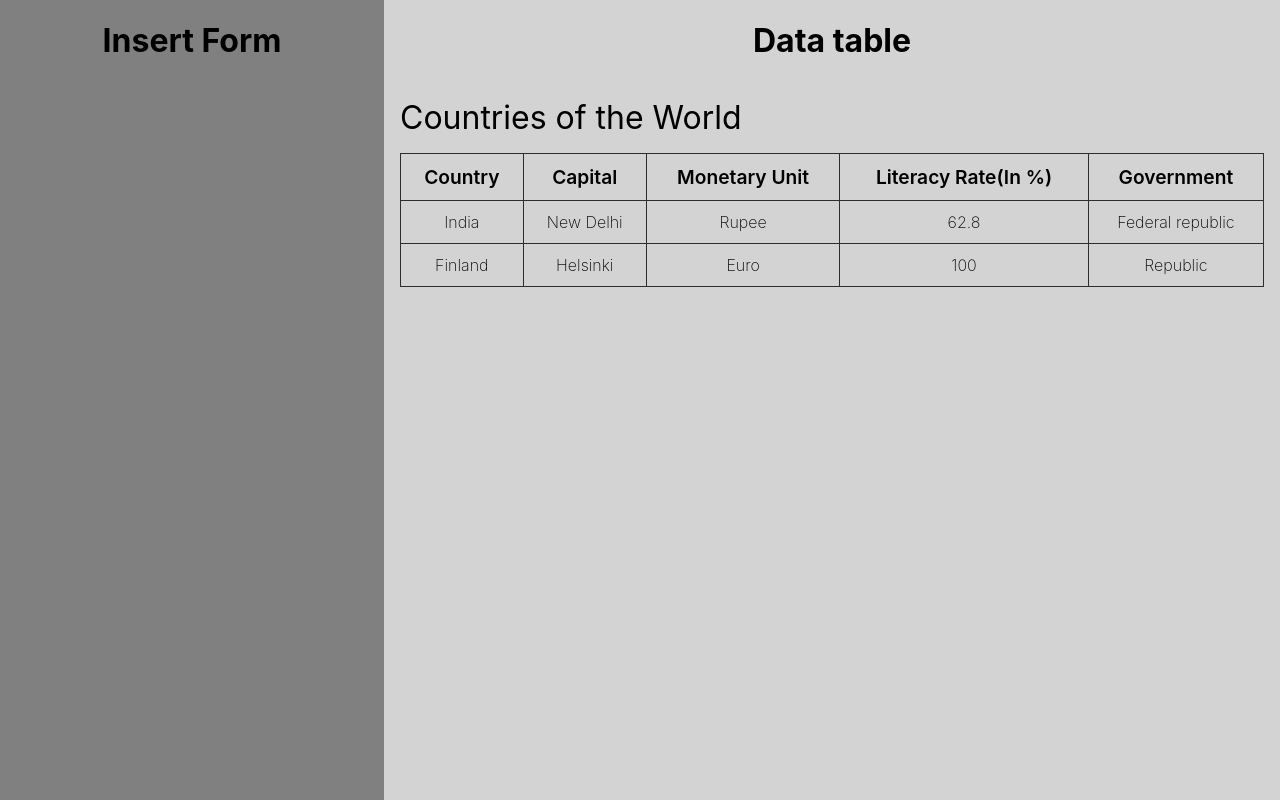
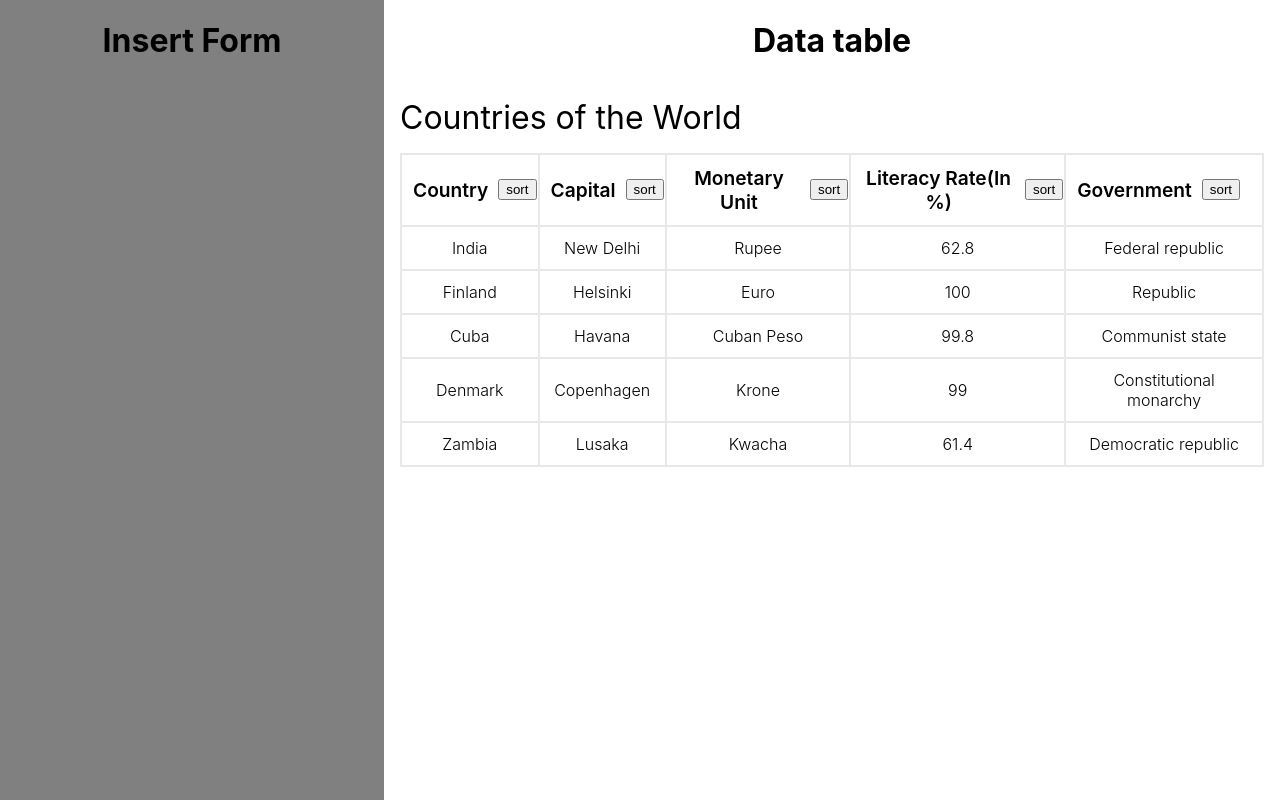
Before and after one commit to guna32/table, a React (Create React App) app in the folder data-table/: page / in a window 1280 px wide. Built offline with nearby package versions, Linux system fonts and the light colour scheme.

Commit message:
refactor
test case for sorting added

```diff
--- a/data-table/src/App.js
+++ b/data-table/src/App.js
@@ -10,7 +10,7 @@ function App() {
       <div style={{ background: "gray", width: "30%" }}>
         <h1>Insert Form</h1>
       </div>
-      <div style={{ background: "lightgray", width: "70%" }}>
+      <div style={{ background: "", width: "70%" }}>
         <h1>Data table</h1>
         <Table data={tableData.data} title={tableData.title}></Table>
       </div>
--- a/data-table/src/components/data-table/index.js
+++ b/data-table/src/components/data-table/index.js
@@ -1,5 +1,6 @@
-import React, { useState } from "react";
-import { TableCell, Title, TW } from "./style";
+import React, { useState, useEffect } from "react";
+import { TableCell, Title, TW, TableHeaderWrap } from "./style";
+import { sortObject } from "../../utils/commonUtils";
 
 const Table = ({ data, title }) => {
   return (
@@ -11,18 +12,36 @@ const Table = ({ data, title }) => {
 };
 
 const RawTable = ({ data }) => {
-  const tHeaders = Object.keys(data[0]);
+  const [tableData, setTableData] = useState(data);
+  const [count, setCount] = useState(0);
+  const tHeaders = Object.keys(tableData[0]); //fetch headers
+
+  const handleSort = key => {
+    setCount(count + 1);
+    setTableData(sortObject("ASC", key, tableData));
+  };
+  //update table on sort
+  useEffect(() => {}, [count]);
+
   return (
     <table>
       <tbody>
         <tr>
           {tHeaders.map(th => (
             <td key={JSON.stringify(th)}>
-              <TableCell cellType="header">{th}</TableCell>
+              <TableHeaderWrap>
+                <TableCell cellType="header">{th}</TableCell>
+                <button
+                  style={{ height: "60%" }}
+                  onClick={() => handleSort(th)}
+                >
+                  sort
+                </button>
+              </TableHeaderWrap>
             </td>
           ))}
         </tr>
-        {data.map(tr => (
+        {tableData.map(tr => (
           <tr key={JSON.stringify(tr)}>
             {tHeaders.map(th => (
               <td key={JSON.stringify(th)}>
--- a/data-table/src/components/data-table/style.js
+++ b/data-table/src/components/data-table/style.js
@@ -4,7 +4,7 @@ export const TableCell = styled.div`
   ${props =>
     props.cellType === "header"
       ? { fontSize: "1.2rem", fontWeight: "600", textTransform: "capitalize" }
-      : { fontSize: "1rem", fontWeight: "200" }}
+      : { fontSize: "1rem", fontWeight: "300" }}
   padding:10px;
 `;
 export const Title = styled.div`
@@ -16,3 +16,8 @@ export const Title = styled.div`
 export const TW = styled.div`
   padding: 0 1rem;
 `;
+
+export const TableHeaderWrap = styled.div`
+  display: flex;
+  align-items: center;
+`;
--- a/data-table/src/index.css
+++ b/data-table/src/index.css
@@ -15,7 +15,7 @@ code {
 table,
 th,
 td {
-  border: 1px solid rgb(46, 44, 44);
+  border: 2px solid rgb(234, 231, 231);
 }
 
 table {
--- a/data-table/src/table-data.js
+++ b/data-table/src/table-data.js
@@ -5,15 +5,36 @@ export const countryDetails = {
       country: "India",
       capital: "New Delhi",
       "monetary unit": "Rupee",
-      "literacy rate(in %)": "62.8",
+      "literacy rate(in %)": 62.8,
       government: "Federal republic"
     },
     {
       country: "Finland",
       capital: "Helsinki",
       "monetary unit": "Euro",
-      "literacy rate(in %)": "100",
+      "literacy rate(in %)": 100,
       government: "Republic"
+    },
+    {
+      country: "Cuba",
+      capital: "Havana",
+      "monetary unit": "Cuban Peso",
+      "literacy rate(in %)": 99.8,
+      government: "Communist state"
+    },
+    {
+      country: "Denmark",
+      capital: "Copenhagen",
+      "monetary unit": "Krone",
+      "literacy rate(in %)": 99,
+      government: "Constitutional monarchy"
+    },
+    {
+      country: "Zambia",
+      capital: "Lusaka",
+      "monetary unit": "Kwacha",
+      "literacy rate(in %)": 61.4,
+      government: "Democratic republic"
     }
   ]
 };
--- /dev/null
+++ b/data-table/src/utils/commonUtils.js
@@ -0,0 +1,12 @@
+export const sortObject = (order, key, data) => {
+  data.sort((a, b) => {
+    let x = typeof a[key] === "number" ? a[key] : a[key].toUpperCase();
+    let y = typeof b[key] === "number" ? b[key] : b[key].toUpperCase();
+    if (order === "DSC") {
+      return x < y ? 1 : -1;
+    } else {
+      return x > y ? 1 : -1;
+    }
+  });
+  return data;
+};
```
Also changed, not shown: 2 other files (tests, documents, lock files or other folders).
